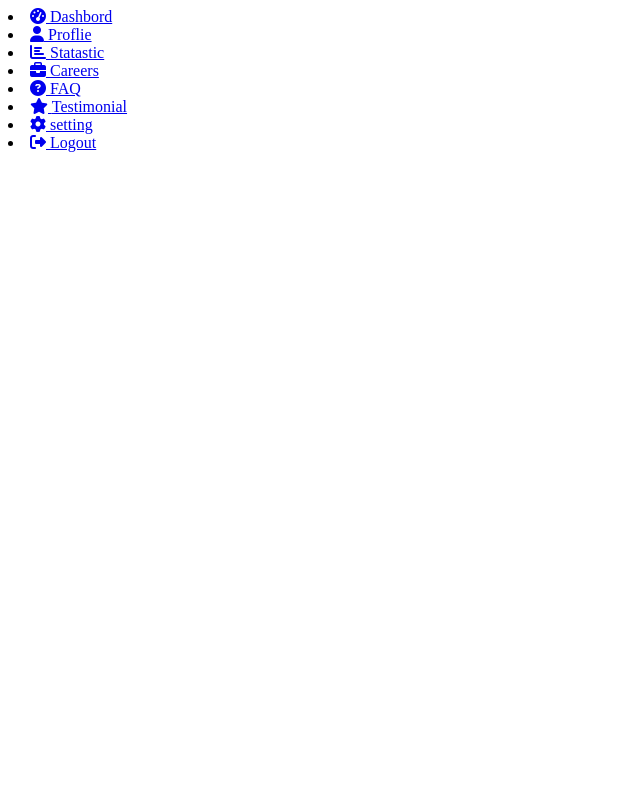
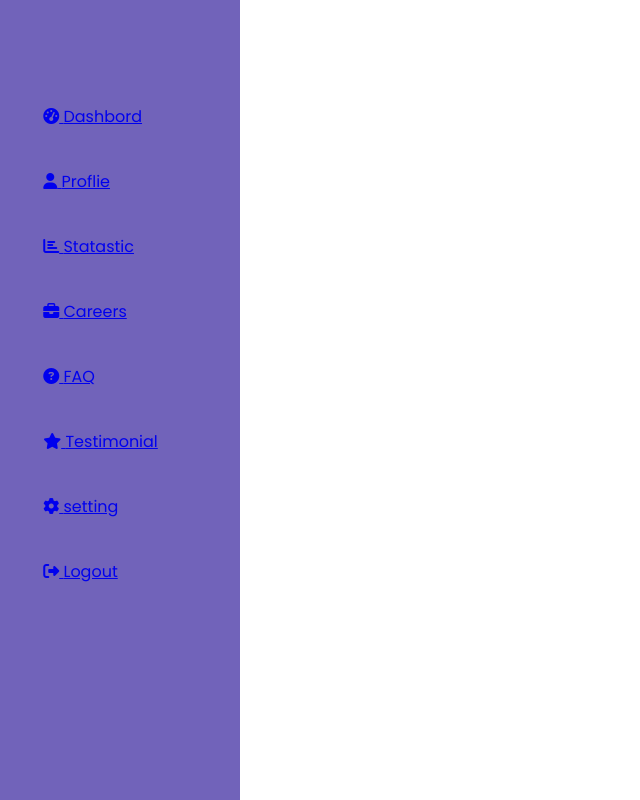
Before and after one commit to ArchanDadhaniya/HTML-CSS, a plain HTML site: page index.html in a window 1280 px wide. Shown: the whole page, without its empty margins (0-640 px from the left). Drawn offline with Linux system fonts and the light colour scheme.

Commit message:
making sidebar

```diff
--- a/index.html
+++ b/index.html
@@ -3,14 +3,14 @@
     <head>
         <meta charset="UTF-8"/>
         <title >Finance Dashbord | By Archan Dadhaniya</title>
-        <link rel="style.css" href="style.css"/>
+        <link rel="stylesheet" href="style.css"/>
         <link rel="stylesheet" href="https://cdnjs.cloudflare.com/ajax/libs/font-awesome/6.5.1/css/all.min.css" />
 
     </head>
     <body>
         <div class="sidebar">
             <div class="logo"></div>
-            <ui class="main">
+            <ui class="menu">
                 <li>
                     <a href="#">
                         <i class = "fas fa-tachometer-alt"></i>
--- a/style.css
+++ b/style.css
@@ -1 +1,46 @@
-@import url(https://fonts.googleapis.com/css2?family=Poppins:wght@400;600&display=swap);
+/* @import url(https://fonts.googleapis.com/css2?family=Poppins:wght@400;600&display=swap); */
+@import url("https://fonts.googleapis.com/css2?family=Poppins:wght@400;600&display=swap");
+
+*{
+    margin: 0;
+    padding: 0;
+    border: none;
+    outline: none;
+    box-sizing: border-box;
+    font-family: "Poppins",sans-serif;
+}
+body{
+    display: flex;
+}
+.sidebar{
+    position: 0;
+    top: 0;
+    left: 0;
+    bottom: 0;
+    width: 240px;
+    height: 100vh;
+    padding: 0 1.7rem;
+    color: #fff;
+    overflow: hidden;
+    transition: all 0.5s linear;
+    background: rgba(113, 99, 186, 255);
+}
+.logo{
+    height: 80px;
+    padding: 16px;
+}
+.menu{
+    height: 88%;
+    position: relative;
+    list-style: none;
+    padding: 0;
+}
+.menu li{
+    padding: 1rem;
+    margin: 8px 0;
+    border-radius: 8px;
+    transition: all 0.5s ease-in-out;
+}
+.menu :hover{
+    background: #e0e0e0;
+}
```
